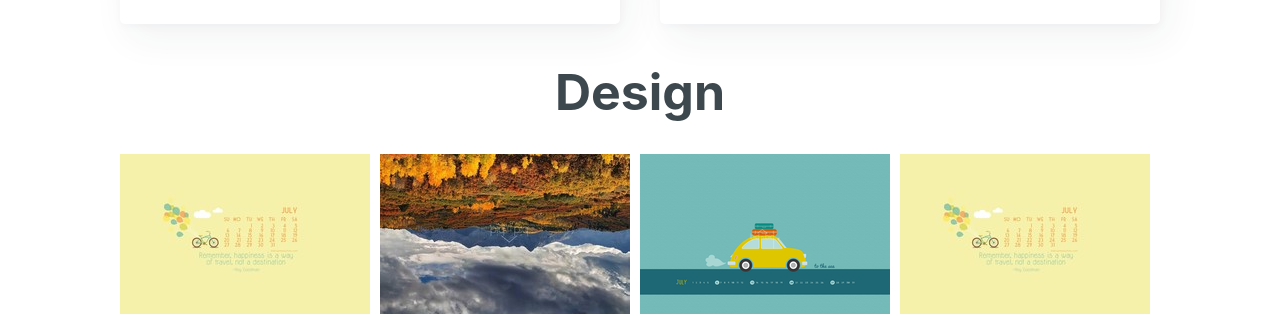
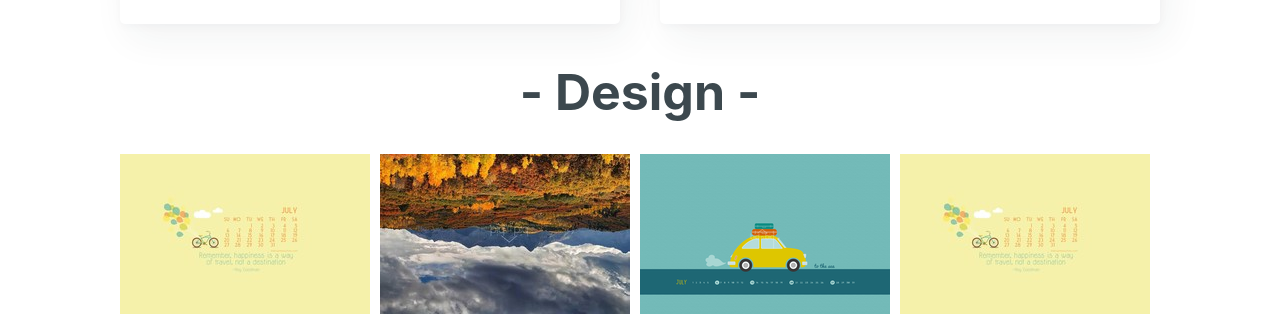
Before and after one commit to thgus900/thgus900.github.io, a Jekyll site: the page built from index.html, in a window 1280 px wide and 900 px high, scrolled down 3326 px. Shown: the part 198-514 px from the top of the window. Built offline with Jekyll 4.4.1, drawn with Linux system fonts in a browser that asks for light colours; nearby versions of some CDN libraries; the list of posts is cut into pages by our own code; comment, search, counter and statistics services are not loaded.

Commit message:
index.test

```diff
--- a/index.html
+++ b/index.html
@@ -36,7 +36,7 @@
         </div>
 
 		<section class="main_imglist">
-			<h1 style="text-align:center;">Design</h1>
+			<h1 style="text-align:center;">- Design -</h1>
 				<script type="text/javascript"src="http://pagead2.googlesyndication.com/pagead/show_ads.js">	</script>
 				<ul>
 					<li><img data-sgallery="group1" title="yup image is cool" data-full="/thgus900.github.io/assets/images/1_large.jpg" data-thumb="/thgus900.github.io/assets/images/1_thumbnail.jpg" src="/thgus900.github.io/assets/images/1_thumbnail.jpg"></li>
```
